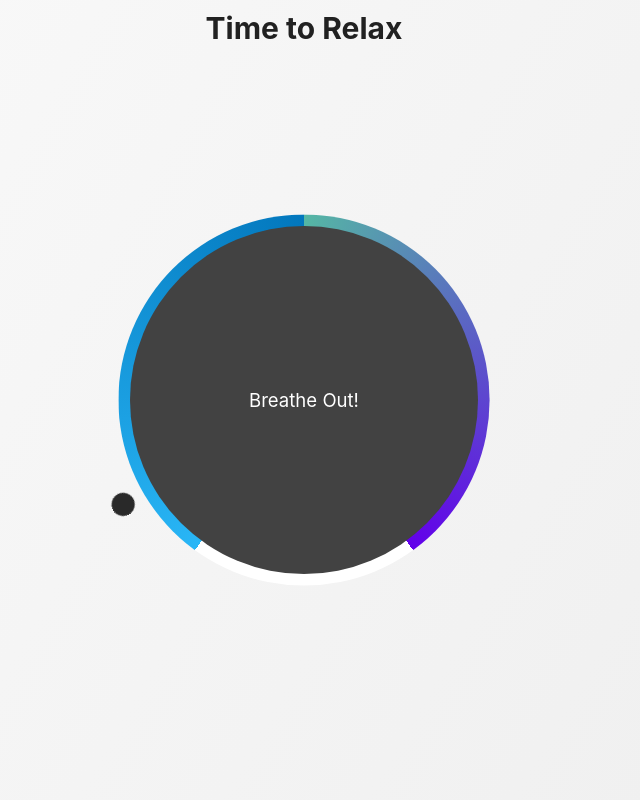
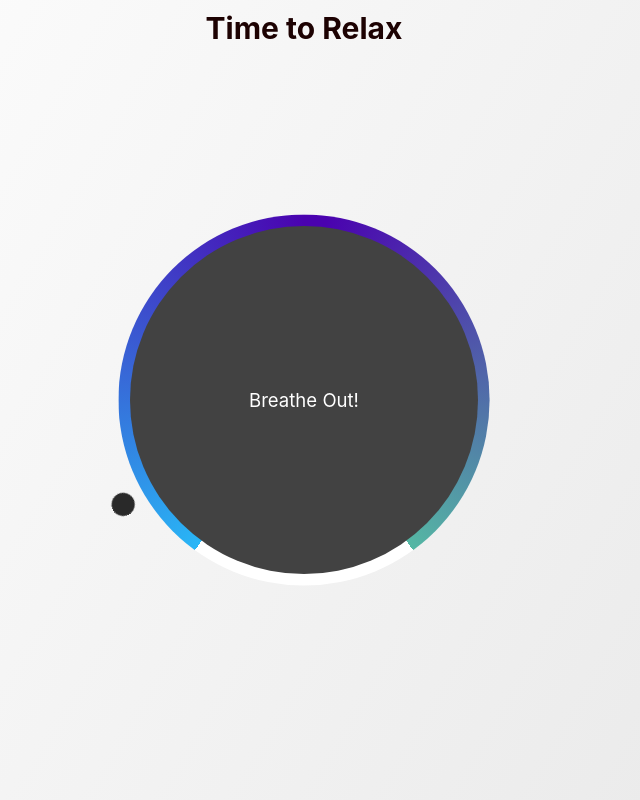
Before and after one commit to rohankeskar05/Breathe, a plain HTML site: page index.html in a window 1280 px wide. Shown: the whole page, without its empty margins (336-976 px from the left). Drawn offline with Linux system fonts and the light colour scheme.

Commit message:
ui edits

```diff
--- a/index.html
+++ b/index.html
@@ -21,7 +21,7 @@
         <div class="pointer-container">
             <span class="pointer"></span>
         </div>
-        <div class="gradient-circle"></div>
+        <div class="conic-circle"></div>
 
     </div>
 
--- a/main.js
+++ b/main.js
@@ -8,7 +8,7 @@ const holdTime = totalTime / 5;
 breatheAnimation();
 
 function breatheAnimation() {
-    text.innerText = 'Breathe In!';
+    text.innerText = 'Take a Breathe!';
     container.className = 'container grow';
 
     setTimeout(() => {
--- a/style.css
+++ b/style.css
@@ -3,7 +3,7 @@
 }
 
 body {
-    background: linear-gradient(120deg, #fafafa, #eeeeee);
+    background: linear-gradient(120deg, #ffffff, #e7e7e7);
     color: #fff;
     font-family: -apple-system, BlinkMacSystemFont, 'Segoe UI', Roboto, Oxygen, Ubuntu, Cantarell, 'Open Sans', 'Helvetica Neue', sans-serif;
     min-height: 100vh;
@@ -19,7 +19,7 @@ h2 {
     position: absolute;
     margin-top: 10px;
     margin-bottom: 20px;
-    color: #212121;
+    color: #1d0202;
 }
 
 .container {
@@ -52,8 +52,8 @@ h2 {
     z-index: -1;
 }
 
-.gradient-circle {
-    background: conic-gradient(#55b7a4 0%, #6200ea 40%, #fff 40%, #fff 60%, #29b6f6 60%, #0277bd 100%);
+.conic-circle {
+    background: conic-gradient(#4a02af 2%, #55b7a4 40%, #fff 40%, #fff 60%, #29b6f6 60%, #4a02af 100%);
     height: 320px;
     width: 320px;
     z-index: -2;
```
